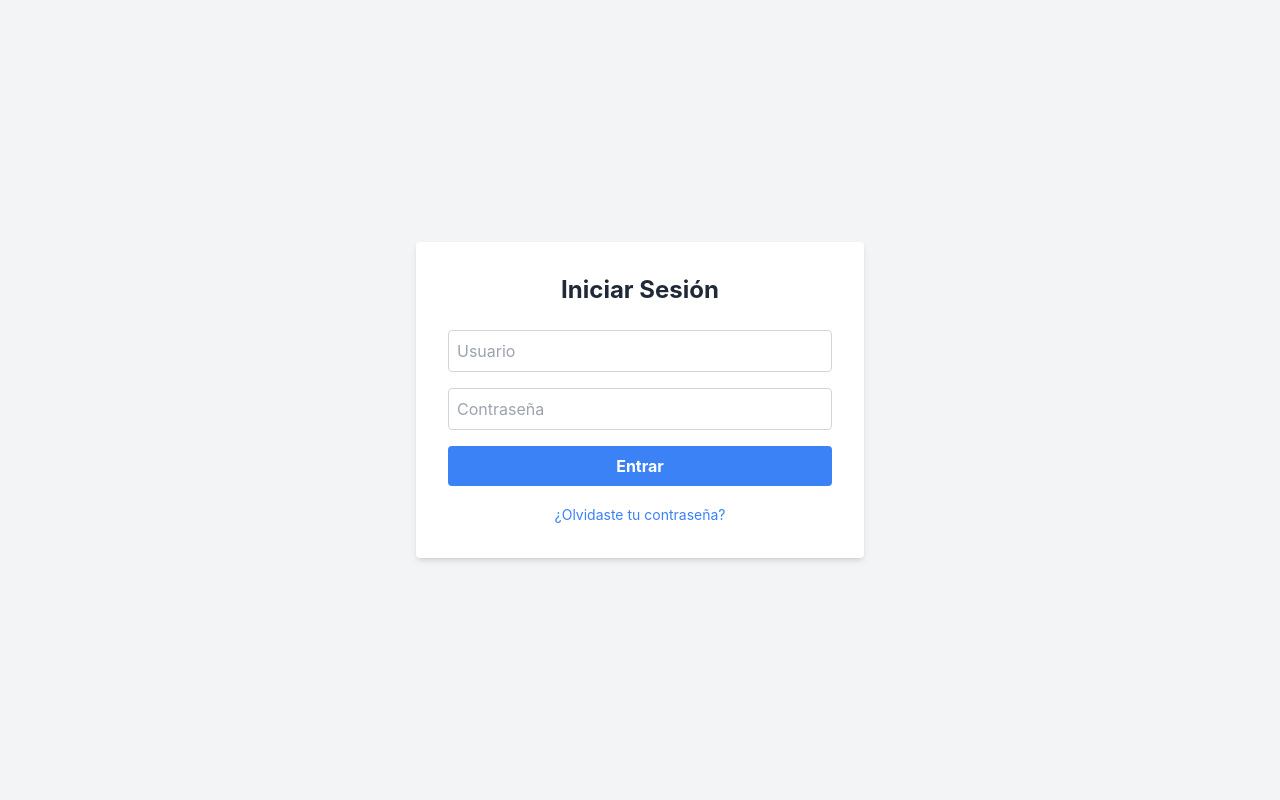
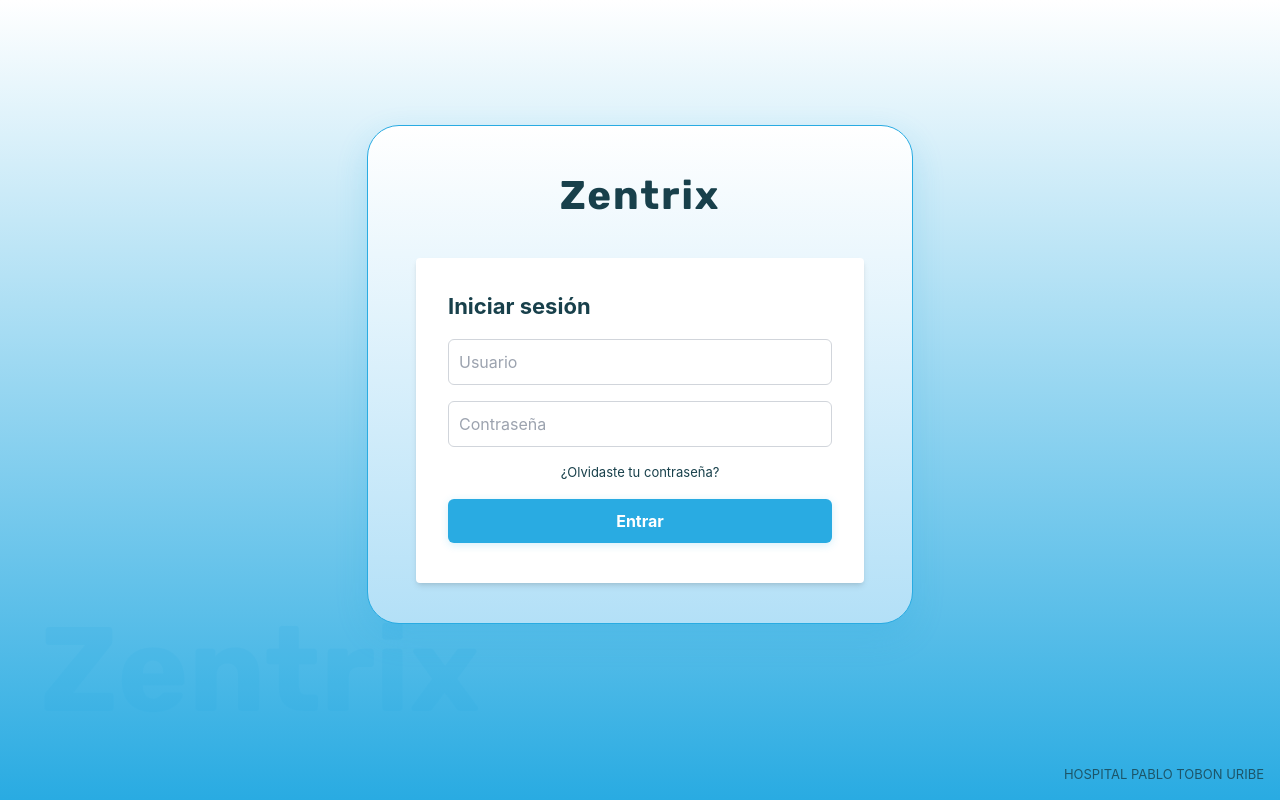
Before and after one commit to danielalvarezm527/Zentrix, a Next.js app in the folder frontend/: page /login in a window 1280 px wide. Built offline with nearby package versions, Linux system fonts and the light colour scheme.

Commit message:
Modify Login

```diff
--- a/frontend/package.json
+++ b/frontend/package.json
@@ -2,6 +2,7 @@
   "name": "bilbot-frontend",
   "version": "1.0.0",
   "private": true,
+
   "scripts": {
     "dev": "next dev",
     "build": "next build",
--- a/frontend/pages/index.js
+++ b/frontend/pages/index.js
@@ -1,20 +1,15 @@
 import Image from "next/image";
-import { Geist, Geist_Mono } from "next/font/google";
+import { Rubik} from "next/font/google";
 
-const geistSans = Geist({
-  variable: "--font-geist-sans",
-  subsets: ["latin"],
-});
-
-const geistMono = Geist_Mono({
-  variable: "--font-geist-mono",
+const RubikSans = Rubik({
+  variable: "--font-Rubik-sans",
   subsets: ["latin"],
 });
 
 export default function Home() {
   return (
     <div
-      className={`${geistSans.className} ${geistMono.className} grid grid-rows-[20px_1fr_20px] items-center justify-items-center min-h-screen p-8 pb-20 gap-16 sm:p-20 font-[family-name:var(--font-geist-sans)]`}
+      className={`${RubikSans.className}grid grid-rows-[20px_1fr_20px] items-center justify-items-center min-h-screen p-8 pb-20 gap-16 sm:p-20 font-[family-name:var(--font-Rubik-sans)]`}
     >
       <main className="flex flex-col gap-[32px] row-start-2 items-center sm:items-start">
         <Image
@@ -25,10 +20,10 @@ export default function Home() {
           height={38}
           priority
         />
-        <ol className="list-inside list-decimal text-sm/6 text-center sm:text-left font-[family-name:var(--font-geist-mono)]">
+        <ol className="list-inside list-decimal text-sm/6 text-center sm:text-left">
           <li className="mb-2 tracking-[-.01em]">
             Get started by editing{" "}
-            <code className="bg-black/[.05] dark:bg-white/[.06] px-1 py-0.5 rounded font-[family-name:var(--font-geist-mono)] font-semibold">
+            <code className="bg-black/[.05] dark:bg-white/[.06] px-1 py-0.5 rounded  font-semibold">
               pages/index.js
             </code>
             .
@@ -100,12 +95,13 @@ export default function Home() {
           target="_blank"
           rel="noopener noreferrer"
         >
-          <Image
+         <Image
             aria-hidden
             src="/globe.svg"
             alt="Globe icon"
             width={16}
             height={16}
+            priority
           />
           Go to nextjs.org →
         </a>
--- a/frontend/pages/login.js
+++ b/frontend/pages/login.js
@@ -2,6 +2,9 @@ import { useState } from 'react';
 import { useRouter } from 'next/router';
 import Link from 'next/link';
 import theme from '../styles/theme';
+import { Rubik } from 'next/font/google';
+
+const rubik = Rubik({ weight: ["700"], subsets: ["latin"] });
 
 export default function Login() {
   const [email, setEmail] = useState('');
@@ -58,17 +61,19 @@ export default function Login() {
   };
 
   return (
-    <div className="min-h-screen flex items-center justify-center" style={{ backgroundColor: theme.colors.background.default }}>
+    <div className="background">
+      <div className={`watermark ${rubik.className}`}>Zentrix</div>
+      <div className="center">
+        <div className="loginCard">
+        <h1 className={`title ${rubik.className}`}>Zentrix</h1>
         <form onSubmit={handleLogin} className="p-8 rounded shadow-md w-full max-w-md" style={{ backgroundColor: theme.colors.background.paper }}>
-        <h2 className="text-2xl font-bold mb-6 text-center" style={{ color: theme.colors.text.primary }}>Iniciar Sesión</h2>
-
+          <h2 className="loginTitle">Iniciar sesión</h2>
           <input
             type="text"
             placeholder="Usuario"
             value={email}
             onChange={(e) => setEmail(e.target.value)}
-          className="w-full p-2 border rounded mb-4"
-          style={{ borderColor: theme.colors.border.main }}
+            className="input"
             required
           />
 
@@ -77,36 +82,37 @@ export default function Login() {
             placeholder="Contraseña"
             value={password}
             onChange={(e) => setPassword(e.target.value)}
-          className="w-full p-2 border rounded mb-4"
-          style={{ borderColor: theme.colors.border.main }}
+            className="input"
             required
           />
+          <div style={{ fontSize: 13, color: "#18404b", textAlign: "center", marginBottom: 16 }}>
+              <Link
+              href="/forgot-password"
+            >
+              ¿Olvidaste tu contraseña?
+            </Link>
+            </div>
 
           <button
             type="submit"
-          className="w-full font-bold py-2 px-4 rounded"
-          style={{
-            backgroundColor: theme.colors.primary.main,
-            color: theme.colors.primary.contrast
-          }}
+            className="button"
             onMouseOver={e => e.currentTarget.style.backgroundColor = theme.colors.primary.hover}
             onMouseOut={e => e.currentTarget.style.backgroundColor = theme.colors.primary.main}
           >
             Entrar
           </button>
 
-        <div className="mt-4 text-center">
-          <Link
-            href="/forgot-password"
-            className="text-sm hover:underline"
-            style={{ color: theme.colors.primary.main }}
-          >
-            ¿Olvidaste tu contraseña?
-          </Link>
+          {mensaje && (
+              <p style={{ marginTop: 12, color: "#EF4444", textAlign: "center" }}>
+                {mensaje}
+              </p>
+            )}
+        </form>
       </div>
-
-        {mensaje && <p className="mt-4 text-center" style={{ color: theme.colors.status.error }}>{mensaje}</p>}
-      </form>
+    </div>
+      <div className="footer">
+        HOSPITAL PABLO TOBON URIBE
+      </div>
     </div>
   );
 }
--- a/frontend/styles/globals.css
+++ b/frontend/styles/globals.css
@@ -7,9 +7,103 @@ body {
   padding: 0;
   margin: 0;
   font-family: -apple-system, BlinkMacSystemFont, Segoe UI, Roboto, Oxygen,
-    Ubuntu, Cantarell, Fira Sans, Droid Sans, Helvetica Neue, sans-serif;
+    Ubuntu, Cantarell, Fira Sans, Droid Sans, Helvetica Neue, sans-serif, Rubik;
 }
 
 * {
   box-sizing: border-box;
 }
+
+.background {
+  min-height: 100vh;
+  display: flex;
+  flex-direction: column;
+  justify-content: space-between;
+  background: linear-gradient(to bottom, #fff 0%, #29abe2 100%);
+  position: relative;
+}
+
+.watermark {
+  position: absolute;
+  left: 40px;
+  bottom: 40px;
+  opacity: 0.13;
+  font-size: 120px;
+  font-weight: 700;
+  color: #29ABE2;
+  pointer-events: none;
+  user-select: none;
+  z-index: 0;
+}
+
+.center {
+  flex: 1;
+  display: flex;
+  align-items: center;
+  justify-content: center;
+  z-index: 1;
+}
+
+.loginCard {
+  background: linear-gradient(to bottom, #fff 0%, #b3e0f7 100%);
+  border-radius: 32px;
+  border: 1px solid #29ABE2;
+  box-shadow: 0 12px 32px 0 #29abe233;
+  padding: 40px 48px;
+  min-width: 340px;
+  display: flex;
+  flex-direction: column;
+  align-items: center;
+  position: relative;
+}
+
+.title {
+  font-size: 40px;
+  font-weight: 700;
+  margin-bottom: 32px;
+  color: #18404b;
+  letter-spacing: 2px;
+}
+
+.loginTitle {
+  font-size: 22px;
+  font-weight: 700;
+  color: #18404b;
+  margin-bottom: 16px;
+}
+
+.input {
+  width: 100%;
+  padding: 10px;
+  border: 1px solid #D1D5DB;
+  border-radius: 6px;
+  margin-bottom: 16px;
+  background: #fff;
+}
+
+.button {
+  width: 100%;
+  font-weight: 700;
+  padding: 10px 0;
+  border-radius: 6px;
+  background: #29ABE2;
+  color: #fff;
+  font-size: 16px;
+  box-shadow: 0 2px 8px #29abe233;
+  border: none;
+  cursor: pointer;
+  margin-bottom: 8px;
+  transition: background 0.2s;
+}
+
+.button:hover {
+  background: #1789b6;
+}
+
+.footer {
+  font-size: 13px;
+  color: #18404b;
+  opacity: 0.8;
+  text-align: right;
+  padding: 16px;
+}
--- a/frontend/styles/theme.js
+++ b/frontend/styles/theme.js
@@ -3,13 +3,12 @@
 
 const theme = {
   colors: {
-    // Brand colors
     primary: {
-      main: '#3B82F6',       // Blue 500
-      light: '#60A5FA',      // Blue 400
-      dark: '#2563EB',       // Blue 600
-      hover: '#1D4ED8',      // Blue 700
-      contrast: '#FFFFFF'    // White text on primary
+      main: '#29ABE2',       // Azul principal
+      light: '#5cc6ee',      // Azul claro (puedes ajustar)
+      dark: '#1789b6',       // Azul oscuro (puedes ajustar)
+      hover: '#1789b6',      // Hover azul oscuro
+      contrast: '#FFFFFF'    // Blanco
     },
     secondary: {
       main: '#10B981',       // Emerald 500
```
Lines whose indentation alone changed are shown as unchanged.
